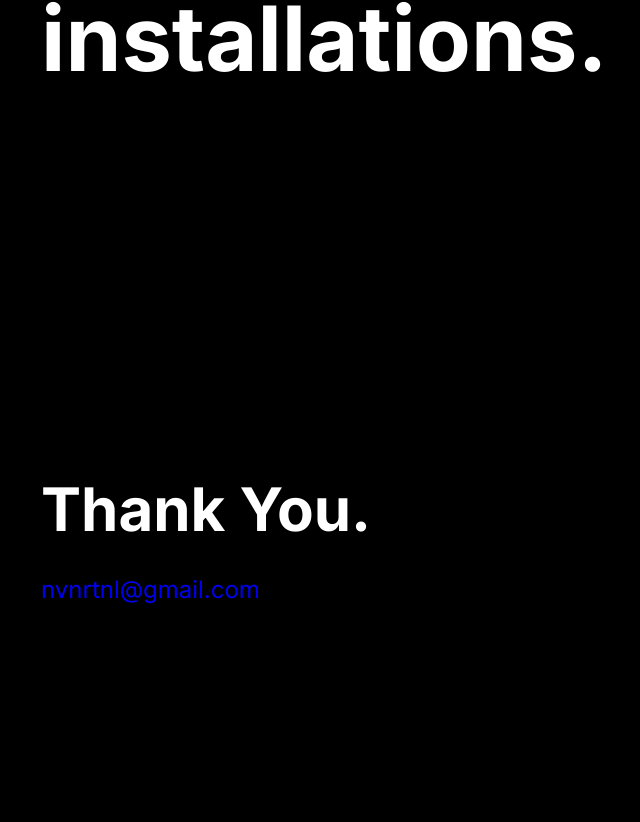
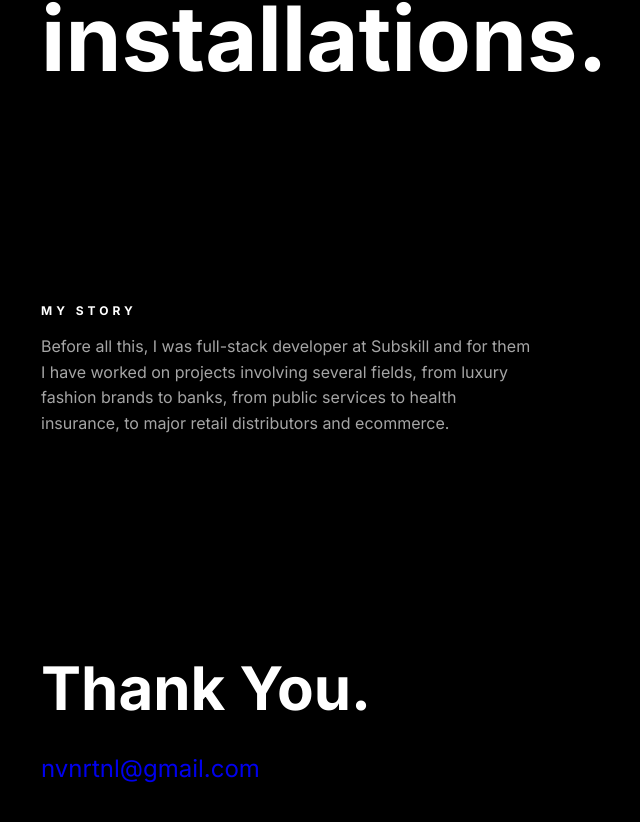
Before and after one commit to Ephalys/portfolio-2021, a Gatsby site: page / in a window 1280 px wide. Shown: the part 1278-2100 px from the top of the page, without its empty margins (139-779 px from the left). Built offline with nearby package versions, Linux system fonts and the light colour scheme; Gatsby itself is replaced by a stand-in of ours.

Commit message:
add: story component

```diff
--- /dev/null
+++ b/src/components/Story/story.js
@@ -0,0 +1,17 @@
+import React from 'react';
+import {StoryContainer, StoryTitle, StoryText} from "components/Story/storyStyles";
+
+const Story = () => {
+    return (
+        <StoryContainer className="container">
+            <StoryTitle>
+                My story
+            </StoryTitle>
+            <StoryText>
+                Before all this, I was full-stack developer at Subskill and for them I have worked on projects involving several fields, from luxury fashion brands to banks, from public services to health insurance, to major retail distributors and ecommerce.
+            </StoryText>
+        </StoryContainer>
+    );
+};
+
+export default Story;
--- /dev/null
+++ b/src/components/Story/storyStyles.js
@@ -0,0 +1,28 @@
+import styled from "styled-components"
+import breakpoints from "styles/breakpoints"
+
+export const StoryContainer = styled.section`
+`
+
+export const StoryTitle = styled.h2`
+  font-weight: bold;
+  font-size: 12px;
+  letter-spacing: 4px;
+  text-transform: uppercase;
+`
+
+export const StoryText = styled.p`
+  color: ${({ theme }) => theme.paragraphs};
+
+  @media (min-width: ${breakpoints.$screenMinXs}) {
+    max-width: 80%;
+  }
+
+  @media (min-width: ${breakpoints.$screenMinSm}) {
+    max-width: 70%;
+  }
+
+  @media (min-width: ${breakpoints.$screenMinLg}) {
+    max-width: 50%;
+  }
+`
--- a/src/components/footer/footerStyles.js
+++ b/src/components/footer/footerStyles.js
@@ -8,7 +8,7 @@ export const FooterContainer = styled.footer`
 
 export const FooterTitle = styled.h3`
   font-size: 30px;
-  margin-bottom: 15px;
+  margin: 0 0 15px;
 
   @media (min-width: ${breakpoints.$screenMinSm}) {
     font-size: 60px;
--- a/src/components/hero/heroStyles.js
+++ b/src/components/hero/heroStyles.js
@@ -3,7 +3,7 @@ import breakpoints from "styles/breakpoints"
 
 export const HeroContainer = styled.section`
   padding-top: 270px;
-  padding-bottom: 120px;
+  padding-bottom: 200px;
 
   @media (min-width: ${breakpoints.$screenMinMd}) {
     padding-top: 300px;
--- a/src/components/layout/layout.js
+++ b/src/components/layout/layout.js
@@ -7,6 +7,7 @@ import {GlobalStyle} from "components/layout/layoutStyles";
 import Footer from "components/footer/footer";
 import {ThemeProvider} from "styled-components";
 import { lightTheme, darkTheme } from "styles/themes"
+import Story from "components/Story/story";
 
 const Layout = () => {
     const [theme, setTheme] = useState('dark');
@@ -19,7 +20,7 @@ const Layout = () => {
 
     const onScroll =  () => {
         const heroPos= heroRef.current.getBoundingClientRect().bottom;
-        (heroPos < 0 ) ? setTheme('light') : setTheme('dark')
+        (heroPos < 300 ) ? setTheme('light') : setTheme('dark')
     }
 
     return (
@@ -28,6 +29,7 @@ const Layout = () => {
             <main>
                 <Socials/>
                 <Hero innerRef={heroRef}/>
+                <Story/>
                 <Footer/>
             </main>
         </ThemeProvider>
--- a/src/components/layout/layoutStyles.js
+++ b/src/components/layout/layoutStyles.js
@@ -12,6 +12,12 @@ export const GlobalStyle = createGlobalStyle`
     font-family: Inter, Arial, sans-serif;
     margin: 0;
     transition: all .8s;
+    font-size: 16px;
+  }
+
+  p{
+    line-height: 1.6;
+    color: ${({ theme }) => theme.text};
   }
 
   a {
--- a/src/styles/colors.js
+++ b/src/styles/colors.js
@@ -2,6 +2,7 @@ const colors = {
     'primary': '#0037ff',
     'white': '#fff',
     'black': '#000',
+    'lightgrey': '#a5a5a5'
 }
 
 export default colors
--- a/src/styles/themes.js
+++ b/src/styles/themes.js
@@ -4,11 +4,13 @@ export const lightTheme = {
     name: "light",
     body: colors.white,
     text: colors.black,
+    paragraphs: colors.lightgrey,
     background: '#363537',
 }
 export const darkTheme = {
     name: "dark",
     body: colors.black,
     text: colors.white,
+    paragraphs: colors.lightgrey,
     background: '#999',
 }
```
